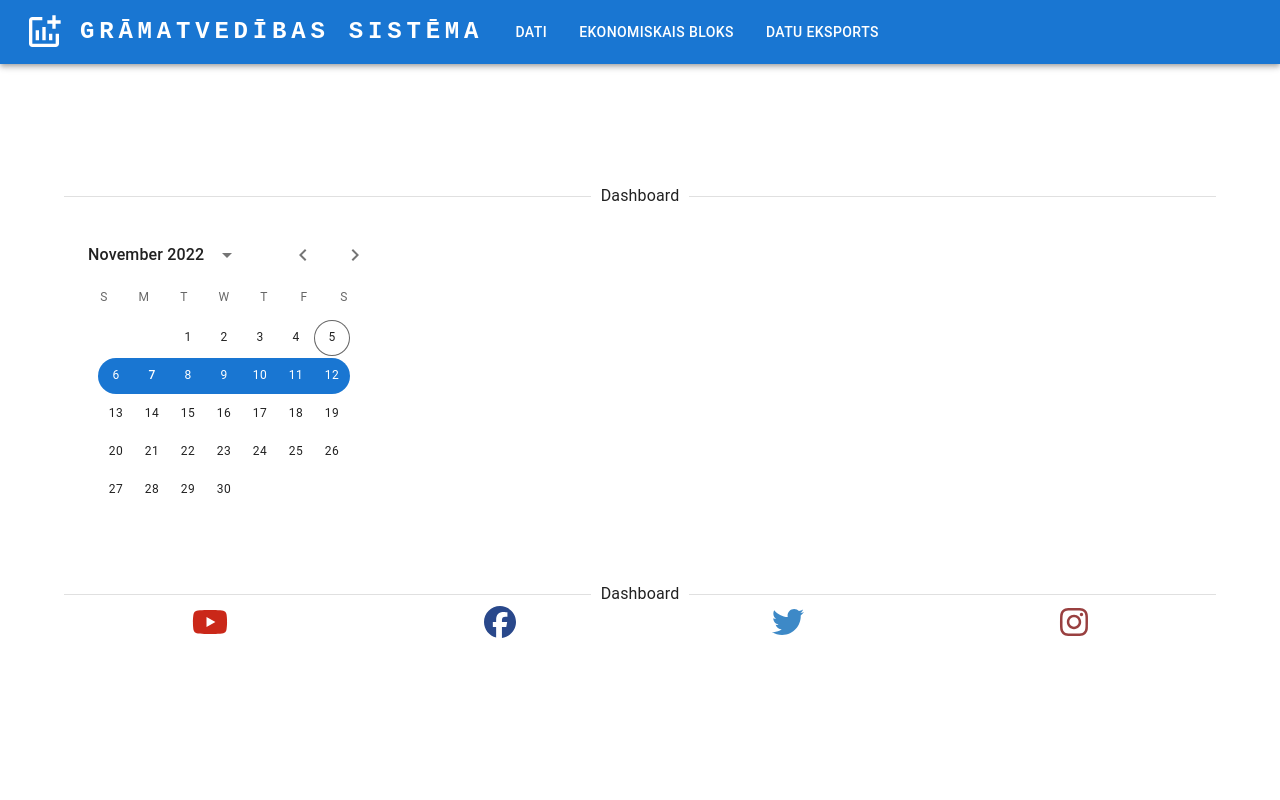
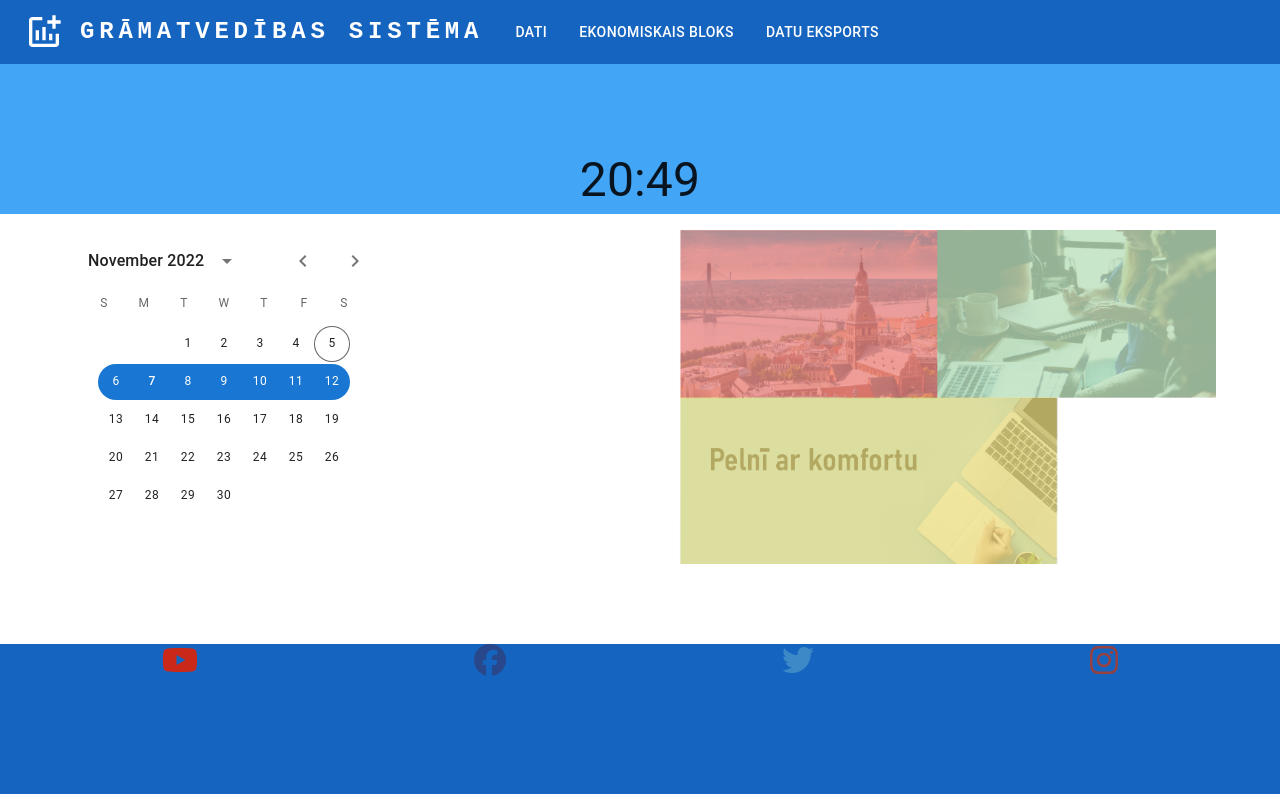
Before and after one commit to cropez/Gramatvedibas-sistema, a React (Create React App) app in the folder client/: page / in a window 1280 px wide. Both pictures are taken after a click on the button "DATU EKSPORTS". Built offline with nearby package versions, Linux system fonts and the light colour scheme.

Commit message:
dashboard ,footer,header

```diff
--- a/client/src/Header.jsx
+++ b/client/src/Header.jsx
@@ -48,7 +48,7 @@ const Header = (props) => {
 
   return (
     <AppBar position="static">
-      <Container maxWidth="xl">
+      <Container maxWidth="xl" sx={{backgroundColor: '#1565c0'}}>
         <Toolbar disableGutters>
           <AddchartIcon
             sx={{ display: { xs: "none", md: "flex", fontSize: 40 }, mr: 2 }}
@@ -111,7 +111,7 @@ const Header = (props) => {
           </Box>
 
           <AddchartIcon
-            sx={{ display: { xs: "flex", md: "none", fontSize: 40 }, mr: 1 }}
+            sx={{ display: { xs: "flex",  flexDirection: "row-reverse",md: "none", fontSize: 40 }, mr: 1 }}
           />
           <Box sx={{ flexGrow: 1, display: { xs: "none", md: "flex" } }}>
             <Button
--- a/client/src/dashboard.jsx
+++ b/client/src/dashboard.jsx
@@ -11,7 +11,11 @@ import { Container } from '@mui/material';
 import Grid from '@mui/material/Grid';
 import Box from '@mui/material/Box'
 import Divider from '@mui/material/Divider';
-
+import { useState, useEffect } from 'react';
+import { height } from '@mui/system';
+import Banner from './img/banner.png'
+import CardMedia from "@mui/material/CardMedia"
+import './styles/img.css';
 
 dayjs.extend(isBetweenPlugin);
 
@@ -64,15 +68,25 @@ export default function Dashboard() {
     );
   };
 
+  const [dateState, setDateState] = useState(new Date());
+    useEffect(() => {
+           setInterval(() => setDateState(new Date()), 30000);
+    }, []);
   return (
+    <> <Container maxWidth="xl" sx={{backgroundColor:'#42a5f5',display:"flex", height:"150px"}}>
+      <Grid container xs={12} justifyContent="center" mt={10} fontSize="xxx-large">
+      <div>
+      {dateState.toLocaleString('en-LV', {
+        hour: 'numeric',
+        minute: 'numeric',
+        hour12: false,
+      })}
+    </div>
+    </Grid>
+    </Container>
     <Container maxWidth="lg">
-      <Grid item xs={12} mt={15}>
-      <Divider>
-        Dashboard
-      </Divider>
-      </Grid>
         <Grid container xs={12} mt={2} lg={12}>
-        <Grid item xs={12} display="flex" alignSelf="baseline">
+          <Grid item xs={12} display="flex" alignSelf="baseline" >
             <LocalizationProvider dateAdapter={AdapterDayjs}>
               <StaticDatePicker
                 displayStaticWrapperAs="desktop"
@@ -80,19 +94,19 @@ export default function Dashboard() {
                 value={value}
                 onChange={(newValue) => {
                   setValue(newValue);
-              }}
+                } }
                 renderDay={renderWeekPickerDay}
                 renderInput={(params) => <TextField {...params} />}
-              inputFormat="'Week of' MMM d"
+                inputFormat="'Week of' MMM d" />
+            </LocalizationProvider>
+            <CardMedia
+              className="img"
+              component="img"
+              image={Banner}
+              alt="Error"
             />
-          </LocalizationProvider>
           </Grid>
         </Grid>
-      <Grid item xs={12} mt={3}>
-      <Divider>
-        Dashboard
-      </Divider>
-      </Grid>
-    </Container>
+      </Container></>
   );
 }
--- a/client/src/footer.jsx
+++ b/client/src/footer.jsx
@@ -13,8 +13,8 @@ import {
 
 export default function Social() {
     return (
-        <><Container>
-            <Grid container xs={12} className="footer">
+        <><Container maxWidth="xl" sx={{backgroundColor: '#1565c0'}}>
+            <Grid container xs={12} className="footer" display="flex" height="150px" mt={10}>
                 <Link href="https://www.youtube.com"
                     className="youtube social">
                     <FontAwesomeIcon icon={faYoutube} size="2x" />
--- /dev/null
+++ b/client/src/styles/img.css
@@ -0,0 +1,6 @@
+img {
+    height: auto;
+    padding: 0;
+    margin: 0;
+    contain: strict;
+}
```
Also changed, not shown: client/src/img/banner.png (added). Lines whose indentation alone changed are shown as unchanged.
